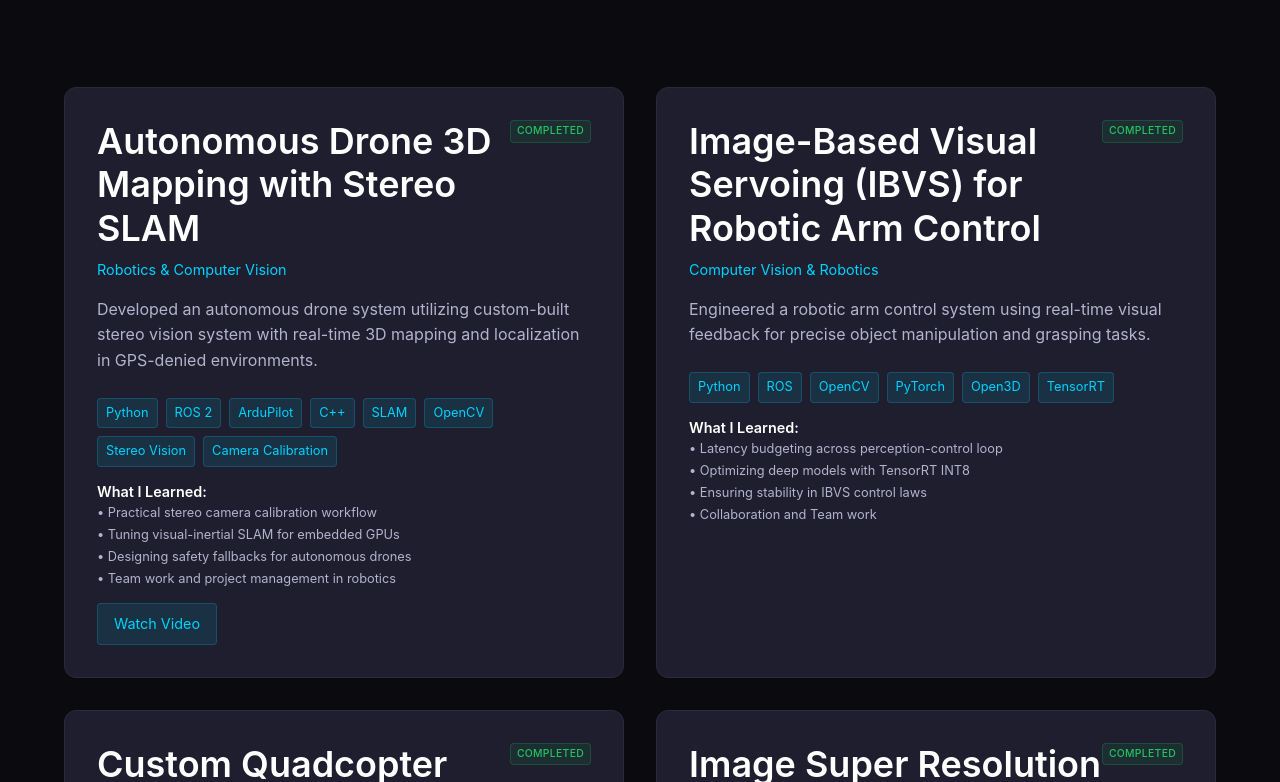
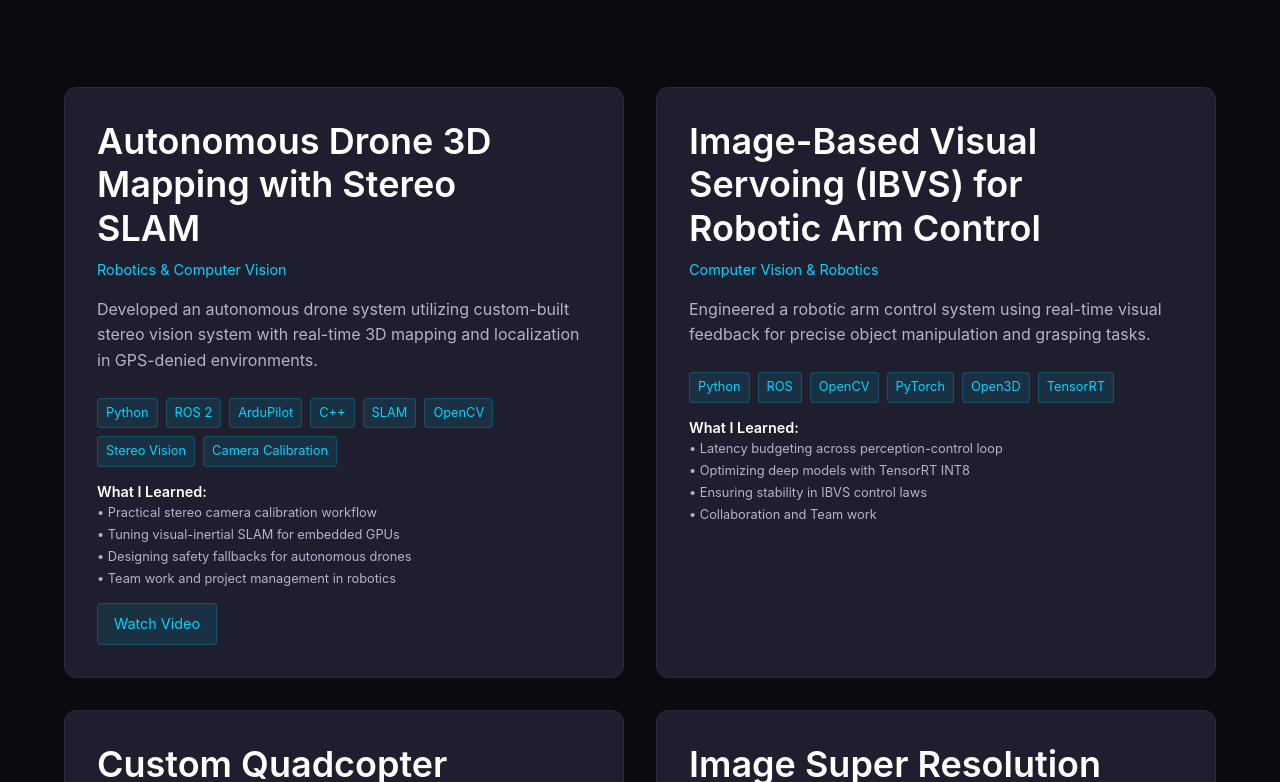
Before and after one commit to VamsiKrishna1211/VamsiKrishna1211.github.io, a React (Vite) app: page /#home in a window 1280 px wide. Shown: the part 3378-4160 px from the top of the page. Built offline with nearby package versions, Linux system fonts and the light colour scheme.

Commit message:
removed status from projects

```diff
--- a/src/components/Projects/Projects.jsx
+++ b/src/components/Projects/Projects.jsx
@@ -32,11 +32,11 @@ const Projects = () => {
               <div className="project-header">
                 <h3>{project.title}</h3>
                 <p className="project-category">{project.category}</p>
-                {project.status && (
+                {/* {project.status && (
                   <span className={`project-status status-${project.status.toLowerCase().replace(/\s+/g, '-')}`}>
                     {project.status}
                   </span>
-                )}
+                )} */}
               </div>
               <p className="project-description">{project.description}</p>
               <div className="project-tech">
```
